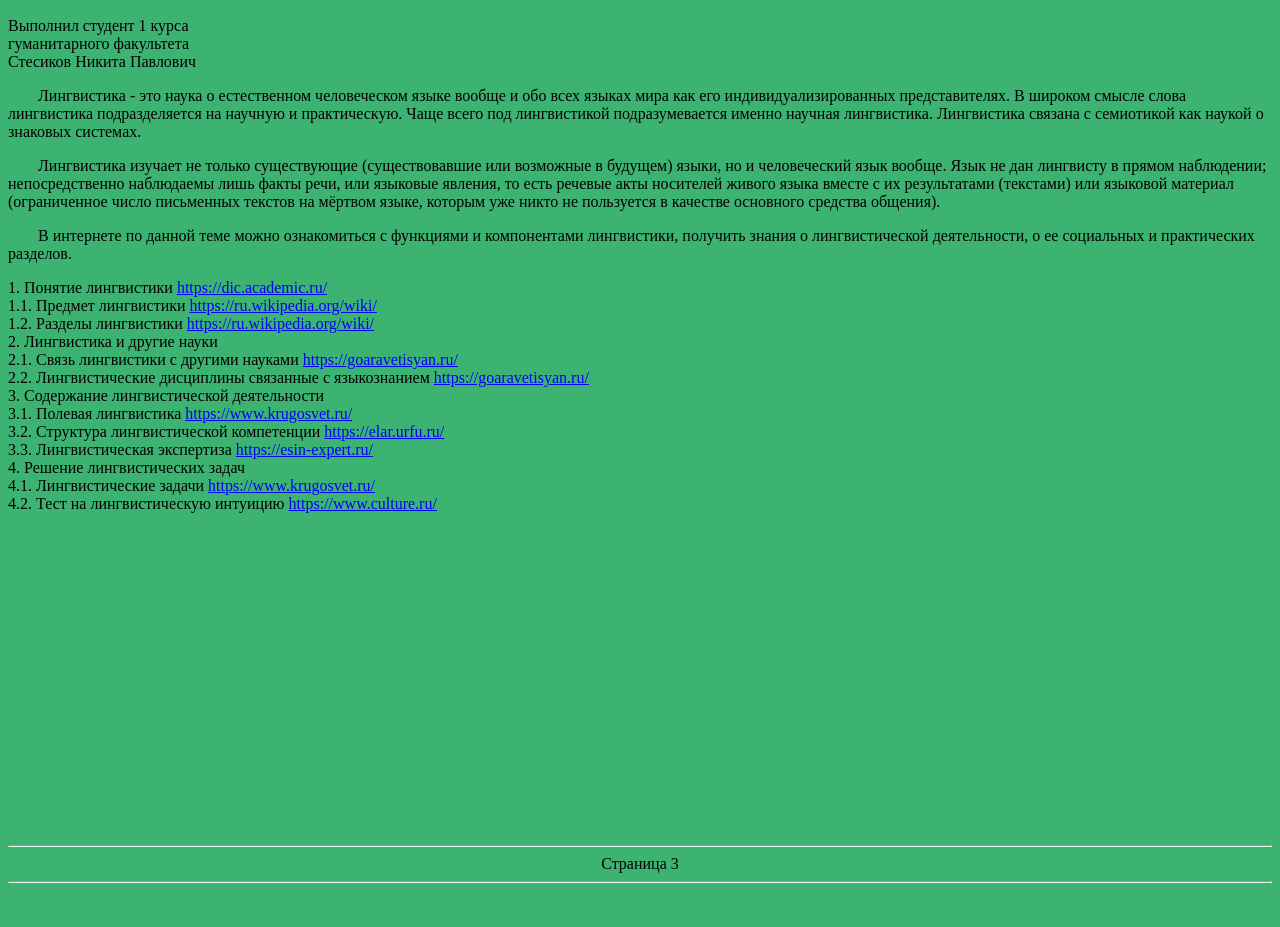
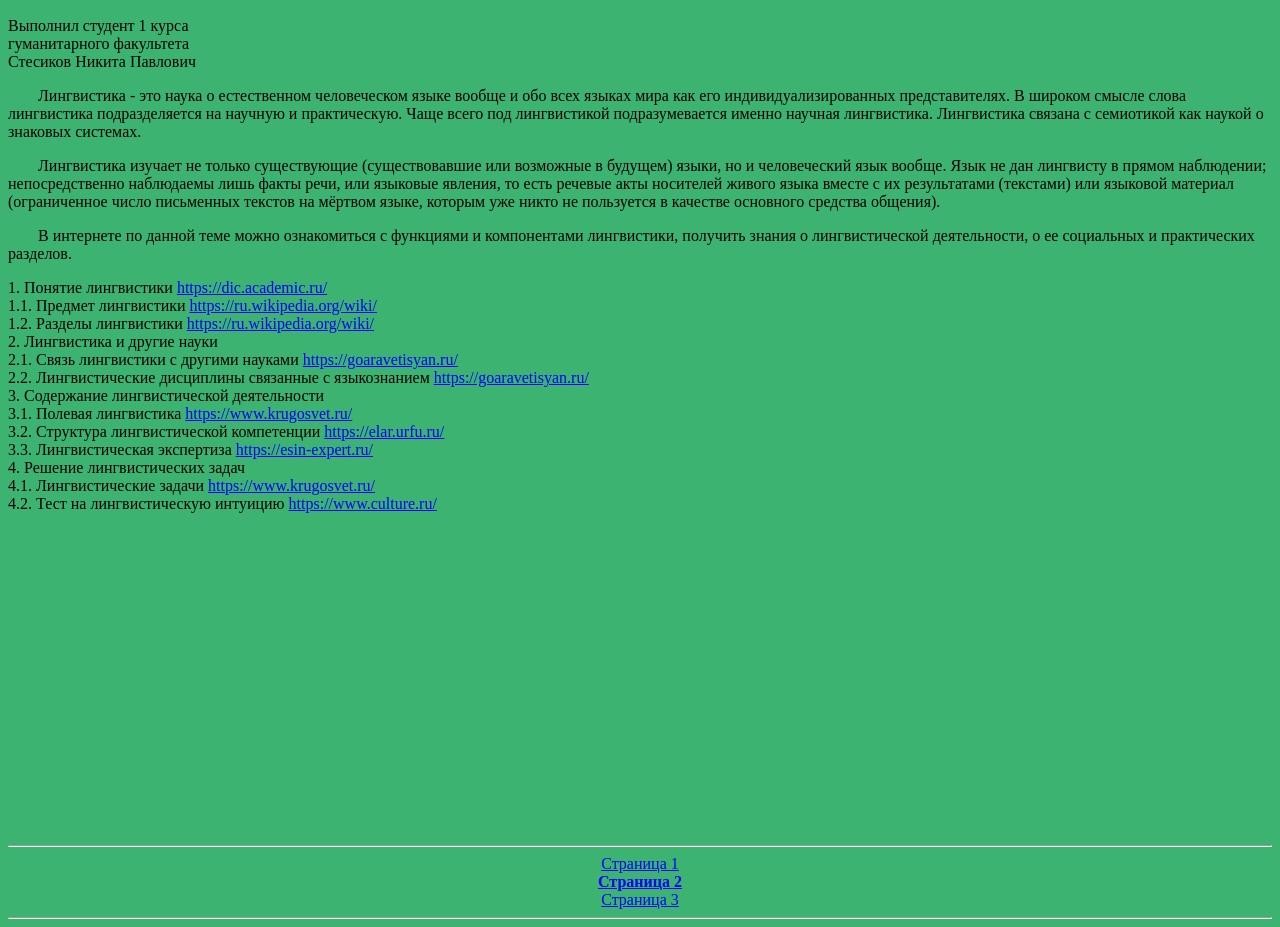
Before and after one commit to lelvuuu/lingrev, a plain HTML site: page index.html in a window 1280 px wide. Shown: the part 96-1023 px from the top of the page. Before the commit the page ends 987 px from the top, so only its background shows below. Drawn offline with Linux system fonts and the light colour scheme.

Commit message:
Update index.html

```diff
--- a/index.html
+++ b/index.html
@@ -38,9 +38,12 @@
 <br><br><br><br><br><br>
 <br><br><br><br><br><br>
 <br><br><br><br><br><br>
-<hr>
+
+ <hr>
 <center>
-Страница 3
+<a href="https://lelvuuu.github.io/myhomepage/">Страница 1</a><br>
+ <b><a href="https://lelvuuu.github.io/lingrev/">Страница 2</a></b><br>
+<a href="https://lelvuuu.github.io/elguide/">Страница 3</a><br>
 </center>
 <hr>
 
```
